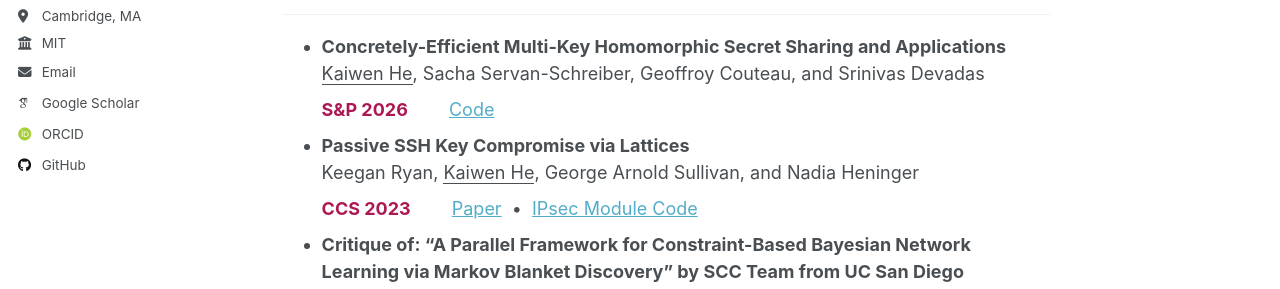
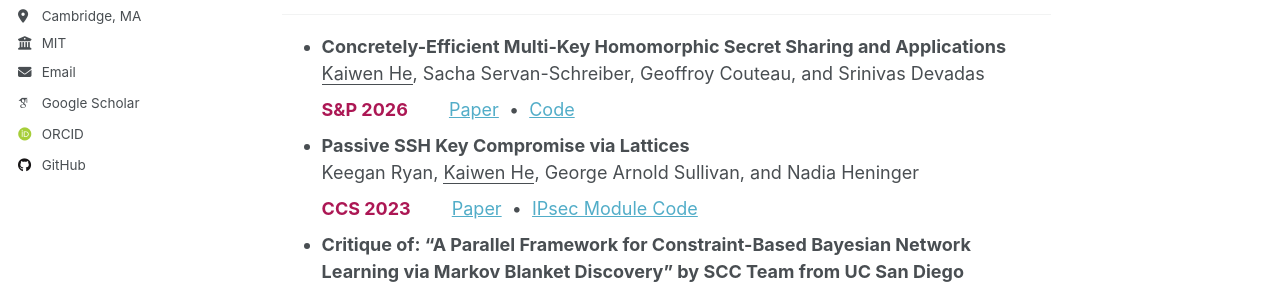
Before and after one commit to kevin-he-01/kevin-he-01.github.io, a Jekyll site: the page built from _pages/about.md, in a window 1280 px wide and 1352 px high. Shown: the part 368-657 px from the top of the window. Built offline with Jekyll 4.4.1, drawn with Linux system fonts in a browser that asks for light colours; some web fonts are replaced; a script that is not in the unit is left out.

Commit message:
Link MKHSS ePrint paper

```diff
--- a/_pages/about.md
+++ b/_pages/about.md
@@ -17,6 +17,8 @@ I am broadly interested in **applied cryptography**. I construct efficient crypt
   <u>Kaiwen He</u>, Sacha Servan-Schreiber, Geoffroy Couteau, and Srinivas Devadas
   <div class='paperinfo'>
   <span class='paper venue'>S&P 2026</span>
+  <a href="https://eprint.iacr.org/2025/1803.pdf">Paper</a>
+  &nbsp;•&nbsp;
   <a href="https://github.com/kevin-he-01/mkhss">Code</a>
   </div>
 - **Passive SSH Key Compromise via Lattices**
```
